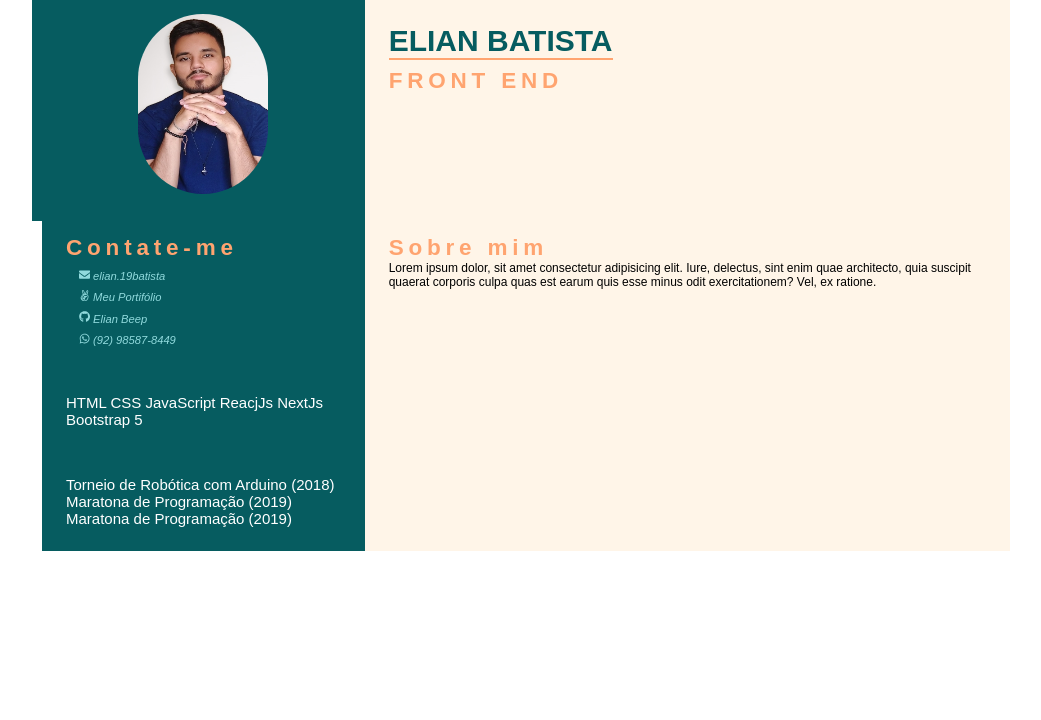
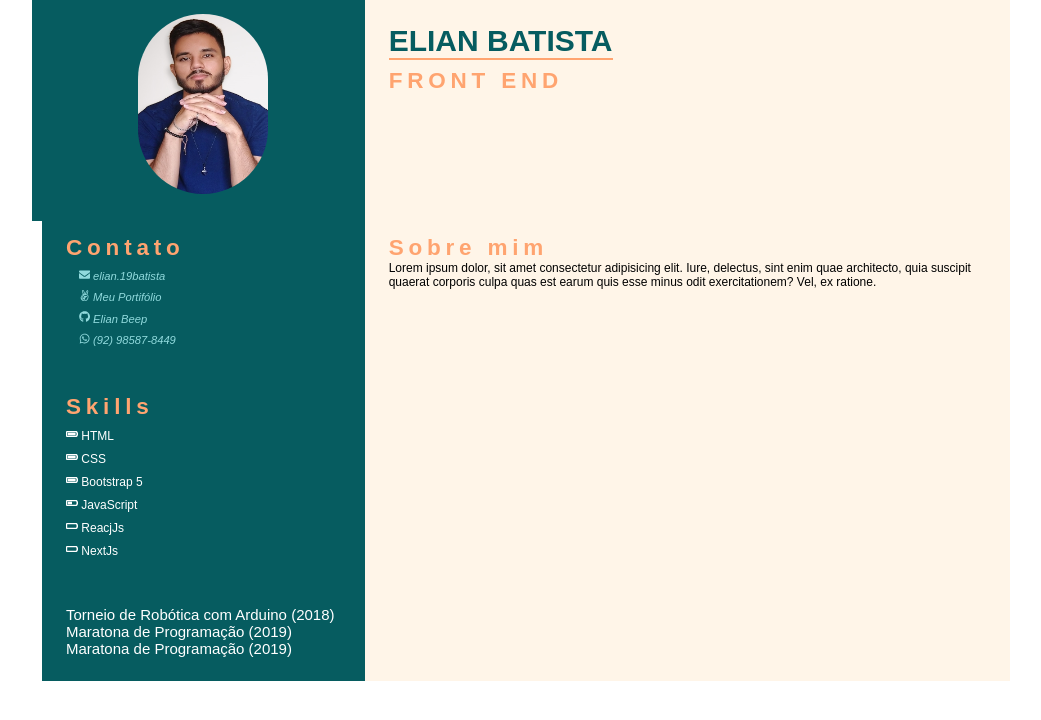
Before and after one commit to Elian-beep/Prot-WebCurriculo, a Next.js app: page / in a window 1280 px wide. Shown: the top 720 px of the page, without its empty margins (114-1155 px from the left). Built offline with nearby package versions, Linux system fonts and the light colour scheme; a web font is replaced by a local one.

Commit message:
skills: colocação dos icones de acordo com a habilidade

```diff
--- a/src/pages/index.jsx
+++ b/src/pages/index.jsx
@@ -1,7 +1,7 @@
 import Head from 'next/head'
 import styles from '../../styles/Home.module.css';
 
-import { FaGithub, FaEnvelope, FaAngellist, FaWhatsapp } from 'react-icons/fa';
+import { FaGithub, FaEnvelope, FaAngellist, FaWhatsapp, FaBatteryEmpty, FaBatteryHalf, FaBatteryFull } from 'react-icons/fa';
 
 export default function Home() {
   return (
@@ -24,7 +24,7 @@ export default function Home() {
 
         {/* CONTATO */}
         <div className='contact-me flex-resume'>
-          <h2>Contate-me</h2>
+          <h2>Contato</h2>
           <a href="https://elian.19batista@gmail.com"><i><FaEnvelope /> elian.19batista</i></a>
           <a href="https://basic-portfolio-delta.vercel.app/"><i><FaAngellist /> Meu Portifólio</i></a>
           <a href="https://github.com/Elian-beep"><i><FaGithub /> Elian Beep</i></a>
@@ -33,12 +33,13 @@ export default function Home() {
 
         {/* HABILIDADES */}
         <div className='skills flex-resume'>
-          HTML
-          CSS
-          JavaScript
-          ReacjJs
-          NextJs
-          Bootstrap 5
+          <h2>Skills</h2>
+          <p><FaBatteryFull /> HTML</p>
+          <p><FaBatteryFull /> CSS</p>
+          <p><FaBatteryFull /> Bootstrap 5</p>
+          <p><FaBatteryHalf /> JavaScript</p>
+          <p><FaBatteryEmpty /> ReacjJs</p>
+          <p><FaBatteryEmpty /> NextJs</p>
         </div>
 
         {/* PRÊMIOS */}
```
